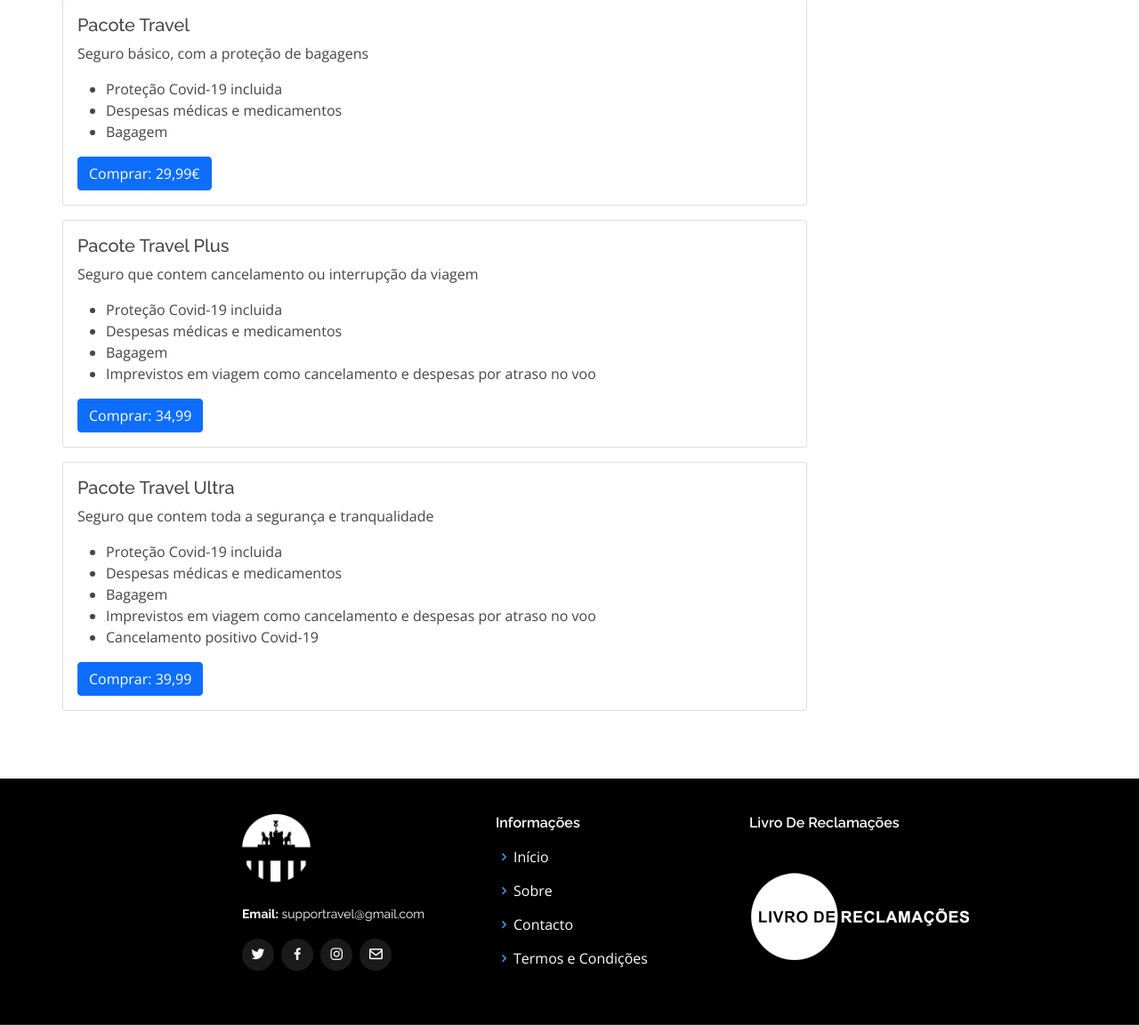
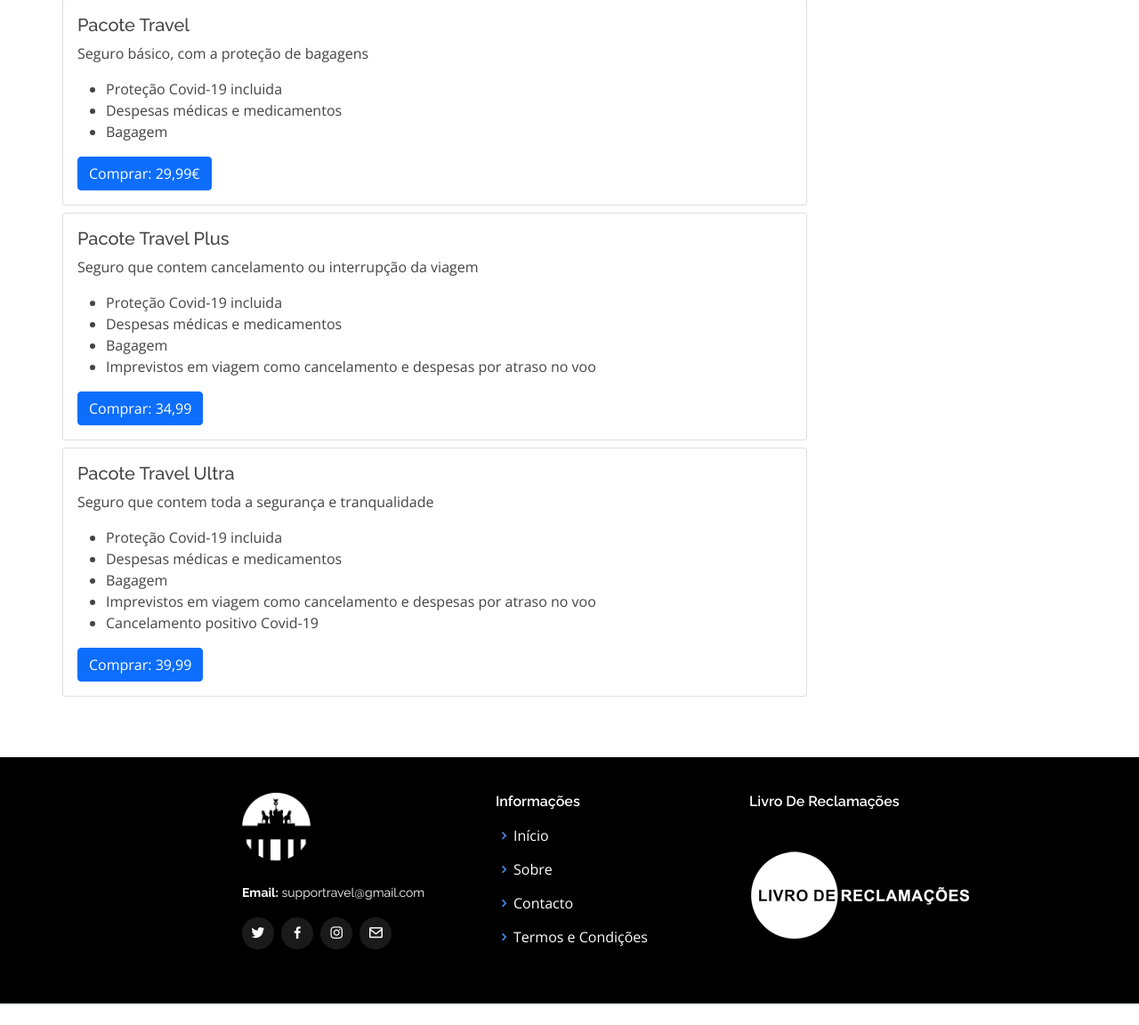
Before and after one commit to Nuno777/ProjetoBerlim, a PHP site: page /seguro.php in a window 1280 px wide. Shown: the part 202-1354 px from the top of the page at 89% size. After the commit the page ends 1330 px from the top, so only its background shows below. Run offline with PHP 8.4, Linux system fonts and the light colour scheme.

Commit message:
fix cards

```diff
--- a/seguro.php
+++ b/seguro.php
@@ -35,7 +35,7 @@
       <div class="container">
 
 
-        <div class="card w-75 row mb-3">
+        <div class="card w-75 row mb-2">
           <div class="card-body">
             <h5 class="card-title">Pacote Travel</h5>
             <p class="card-text">Seguro básico, com a proteção de bagagens</p>
@@ -48,7 +48,7 @@
           </div>
         </div>
 
-        <div class="card w-75 row mb-3">
+        <div class="card w-75 row mb-2">
           <div class="card-body">
             <h5 class="card-title">Pacote Travel Plus</h5>
             <p class="card-text">Seguro que contem cancelamento ou interrupção da viagem</p>
@@ -61,7 +61,7 @@
             <a href="formSeguro.php" class="btn btn-primary">Comprar: 34,99</a>
           </div>
         </div>
-        <div class="card w-75 row mb-3">
+        <div class="card w-75 row mb-2">
           <div class="card-body">
             <h5 class="card-title">Pacote Travel Ultra</h5>
             <p class="card-text">Seguro que contem toda a segurança e tranqualidade</p>
```
